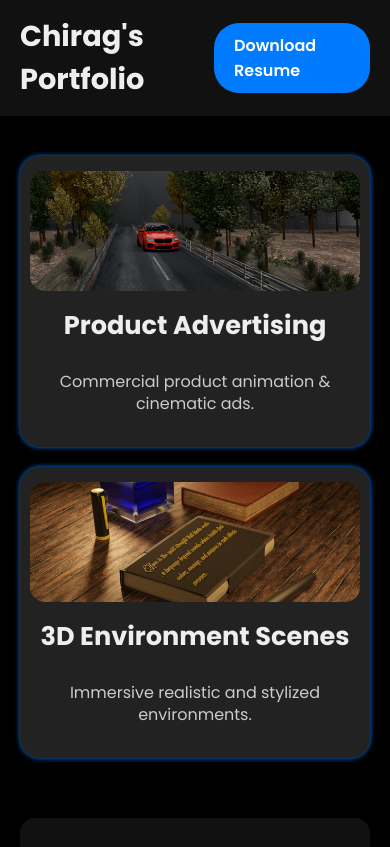
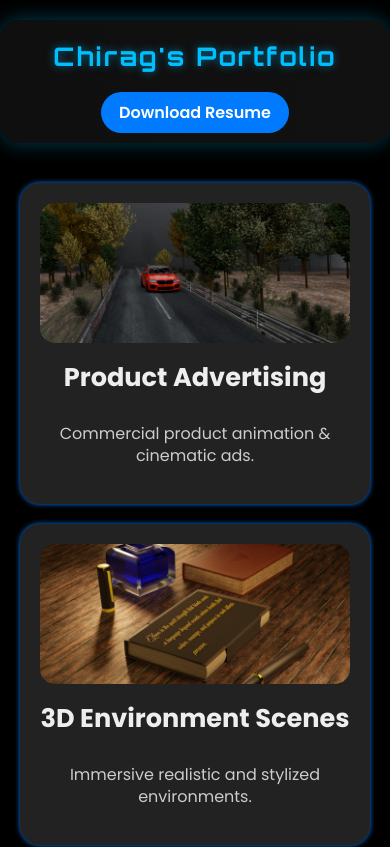
Before and after one commit to thatischirag/portfolio, a plain HTML site: page index.html in a window 390 px wide. Shown: the top 847 px of the page. Drawn offline with Linux system fonts and the light colour scheme.

Commit message:
Update index.html

```diff
--- a/index.html
+++ b/index.html
@@ -4,45 +4,83 @@
   <meta charset="UTF-8" />
   <meta name="viewport" content="width=device-width, initial-scale=1" />
   <title>Portfolio Home</title>
-<link href="https://fonts.googleapis.com/css2?family=Poppins:wght@400;600;700&display=swap" rel="stylesheet">
+  <link href="https://fonts.googleapis.com/css2?family=Orbitron:wght@700&family=Poppins:wght@400;600;700&display=swap" rel="stylesheet">
   <style>
-  /* Basic Reset & Styling */
-  * {
-    box-sizing: border-box;
+    * { box-sizing: border-box; }
+
+    html {
+      scroll-behavior: smooth;
     }
+
     body {
-    margin:0; font-family: 'Poppins', sans-serif;
+      margin: 0;
+      font-family: 'Poppins', sans-serif;
       background: #000;
       color: #eee;
-    scroll-behavior: smooth;
     }
+
     header {
-    display: flex; justify-content: space-between; align-items: center;
-    padding: 20px 40px;
-    background: #111;
-    position: sticky; top: 0; z-index: 10;
-    box-shadow: 0 2px 8px rgba(0,0,0,0.8);
+      position: sticky;
+      top: 20px;
+      z-index: 100;
+      background: linear-gradient(to right, #0f0f0f, #111);
+      height: 80px;
+      width: auto;
+      margin: 0 auto;
+      border-radius: 20px;
+      display: flex;
+      justify-content: center;
+      align-items: center;
+      transition: all 0.5s ease;
+      box-shadow: 0 0 20px #00bfff55;
     }
-  header h1 {
-    margin: 0; font-weight: 700; font-size: 1.8rem;
-    cursor: default;
+
+    header.scrolled {
+      width: 80px;
+      height: 80px;
+      border-radius: 50%;
+      justify-content: center;
+      background: #0f0f0f;
+      padding: 0;
     }
-  header a.resume-btn {
+
+    .header-title {
+      font-family: 'Orbitron', sans-serif;
+      font-size: 1.6rem;
+      font-weight: 700;
+      letter-spacing: 2px;
+      color: #00bfff;
+      text-shadow: 0 0 8px #00bfff88;
       padding: 10px 20px;
+      cursor: pointer;
+      transition: opacity 0.4s, transform 0.3s, font-size 0.3s;
+    }
+
+    header.scrolled .header-title {
+      font-size: 0;
+      opacity: 0;
+    }
+
+    .resume-btn {
+      position: absolute;
+      right: 40px;
+      padding: 8px 18px;
       background: #007bff;
       color: #fff;
-    text-decoration: none;
       border-radius: 25px;
       font-weight: 600;
-    transition: background 0.3s ease;
+      text-decoration: none;
+      transition: background 0.3s ease, opacity 0.3s;
     }
-  header a.resume-btn:hover {
-    background: #0056b3;
+
+    header.scrolled .resume-btn {
+      opacity: 0;
+      pointer-events: none;
     }
 
     main {
       max-width: 900px;
-    margin: 40px auto;
+      margin: 60px auto;
       padding: 0 20px;
     }
 
@@ -52,6 +90,7 @@
       justify-content: center;
       flex-wrap: wrap;
     }
+
     .tab {
       background: #222;
       flex: 1 1 260px;
@@ -64,11 +103,21 @@
       display: flex;
       flex-direction: column;
       align-items: center;
+      opacity: 0;
+      transform: translateY(50px);
     }
+
+    .tab.visible {
+      opacity: 1;
+      transform: translateY(0);
+      transition: all 0.6s ease;
+    }
+
     .tab:hover {
       transform: scale(1.05);
       box-shadow: 0 8px 20px #00a8ffaa;
     }
+
     .tab img {
       width: 100%;
       height: 140px;
@@ -76,10 +125,12 @@
       border-radius: 15px;
       margin-bottom: 15px;
     }
+
     .tab h2 {
       margin: 0 0 10px;
       font-size: 1.6rem;
     }
+
     .tab p {
       font-size: 1rem;
       color: #ccc;
@@ -91,35 +142,50 @@
       background: #111;
       border-radius: 15px;
       padding: 30px 25px;
+      opacity: 0;
+      transform: translateY(50px);
+      transition: all 0.6s ease;
     }
-  section.soft-skills h2 {
-    text-align: center;
-    margin-bottom: 30px;
-    font-size: 1.8rem;
-    font-weight: 600;
+
+    section.soft-skills.visible {
+      opacity: 1;
+      transform: translateY(0);
     }
+
     .skills-grid {
       display: grid;
       grid-template-columns: repeat(auto-fit,minmax(220px,1fr));
       gap: 25px;
     }
+
     .skill-card {
       background: #222;
       padding: 20px;
       border-radius: 15px;
       box-shadow: 0 0 8px #00a8ff44;
       transition: transform 0.2s ease;
+      opacity: 0;
+      transform: translateY(40px);
     }
+
+    .skill-card.visible {
+      opacity: 1;
+      transform: translateY(0);
+      transition: all 0.5s ease;
+    }
+
     .skill-card:hover {
       transform: translateY(-5px);
       box-shadow: 0 10px 30px #00bfffaa;
     }
+
     .skill-card h3 {
       margin-top: 0;
       margin-bottom: 8px;
       font-size: 1.2rem;
       color: #00bfff;
     }
+
     .skill-card p {
       margin: 0;
       font-size: 0.95rem;
@@ -133,35 +199,41 @@
       font-size: 0.95rem;
       color: #aaa;
     }
+
     footer a {
       color: #00bfff;
       text-decoration: none;
     }
+
     footer a:hover {
       text-decoration: underline;
     }
 
     @media (max-width: 500px) {
       header {
-      padding: 15px 20px;
+        flex-direction: column;
+        padding: 10px;
+        height: auto;
       }
-    .tab {
-      padding: 15px 10px;
+      .resume-btn {
+        position: static;
+        margin-top: 10px;
       }
-    .tab img {
-      height: 120px;
+
     }
-  }
+
   </style>
 </head>
 <body>
 
-<header>
-  <h1>Chirag's Portfolio</h1>
+<header id="mainHeader">
+  <div class="header-title" id="scrollToMain">Chirag's Portfolio</div>
   <a href="Chirag CV.pdf" download class="resume-btn">Download Resume</a>
 </header>
 
-<main>
+
+
+<main id="mainSection">
   <div class="category-tabs">
     <div class="tab" data-link="product.html">
       <img src="8.jpg" alt="Product Advertising" />
@@ -178,42 +250,15 @@
   <section class="soft-skills">
     <h2>Soft Skills</h2>
     <div class="skills-grid">
-      <div class="skill-card">
-        <h3>Storytelling</h3>
-        <p>Building compelling visual narratives for products and brands.</p>
-      </div>
-      <div class="skill-card">
-        <h3>Client Thinking</h3>
-        <p>Understanding client needs and translating them into creative outcomes.</p>
-      </div>
-      <div class="skill-card">
-        <h3>Creative Direction</h3>
-        <p>Guiding projects from idea to execution with a clear visual strategy.</p>
-      </div>
-      <div class="skill-card">
-        <h3>Visual Communication</h3>
-        <p>Simplifying complex ideas using clean and effective design.</p>
-      </div>
-      <div class="skill-card">
-        <h3>Attention to Detail</h3>
-        <p>Delivering high-quality visuals with precision and accuracy.</p>
-      </div>
-      <div class="skill-card">
-        <h3>Adaptability</h3>
-        <p>Quickly adjusting to new creative challenges and technologies.</p>
-      </div>
-      <div class="skill-card">
-        <h3>Collaboration</h3>
-        <p>Working seamlessly with teams to achieve project goals.</p>
-      </div>
-      <div class="skill-card">
-        <h3>Time Management</h3>
-        <p>Efficiently balancing multiple projects under tight deadlines.</p>
-      </div>
-      <div class="skill-card">
-        <h3>Problem Solving</h3>
-        <p>Finding creative solutions to complex design challenges.</p>
-      </div>
+      <div class="skill-card"><h3>Storytelling</h3><p>Building compelling visual narratives for products and brands.</p></div>
+      <div class="skill-card"><h3>Client Thinking</h3><p>Understanding client needs and translating them into creative outcomes.</p></div>
+      <div class="skill-card"><h3>Creative Direction</h3><p>Guiding projects from idea to execution with a clear visual strategy.</p></div>
+      <div class="skill-card"><h3>Visual Communication</h3><p>Simplifying complex ideas using clean and effective design.</p></div>
+      <div class="skill-card"><h3>Attention to Detail</h3><p>Delivering high-quality visuals with precision and accuracy.</p></div>
+      <div class="skill-card"><h3>Adaptability</h3><p>Quickly adjusting to new creative challenges and technologies.</p></div>
+      <div class="skill-card"><h3>Collaboration</h3><p>Working seamlessly with teams to achieve project goals.</p></div>
+      <div class="skill-card"><h3>Time Management</h3><p>Efficiently balancing multiple projects under tight deadlines.</p></div>
+      <div class="skill-card"><h3>Problem Solving</h3><p>Finding creative solutions to complex design challenges.</p></div>
     </div>
   </section>
 </main>
@@ -224,6 +269,39 @@
 </footer>
 
 <script>
+  const header = document.getElementById('mainHeader');
+  const scrollToMain = document.getElementById('scrollToMain');
+
+  scrollToMain.addEventListener('click', () => {
+    if (header.classList.contains('scrolled')) {
+      window.scrollTo({ top: 0, behavior: 'smooth' });
+    } else {
+      const target = document.getElementById('mainSection');
+      const offset = target.getBoundingClientRect().top + window.scrollY - 40;
+      window.scrollTo({ top: offset, behavior: 'smooth' });
+    }
+  });
+
+  window.addEventListener('scroll', () => {
+    if (window.scrollY > 80) {
+      header.classList.add('scrolled');
+    } else {
+      header.classList.remove('scrolled');
+    }
+  });
+
+  const observer = new IntersectionObserver((entries) => {
+    entries.forEach(entry => {
+      if (entry.isIntersecting) {
+        entry.target.classList.add('visible');
+      } else {
+        entry.target.classList.remove('visible');
+      }
+    });
+  }, { threshold: 0.2 });
+
+  document.querySelectorAll('.tab, .skill-card, .soft-skills').forEach(el => observer.observe(el));
+
   document.querySelectorAll('.tab').forEach(tab => {
     tab.addEventListener('click', () => {
       const link = tab.getAttribute('data-link');
```
Lines whose indentation alone changed are shown as unchanged.
